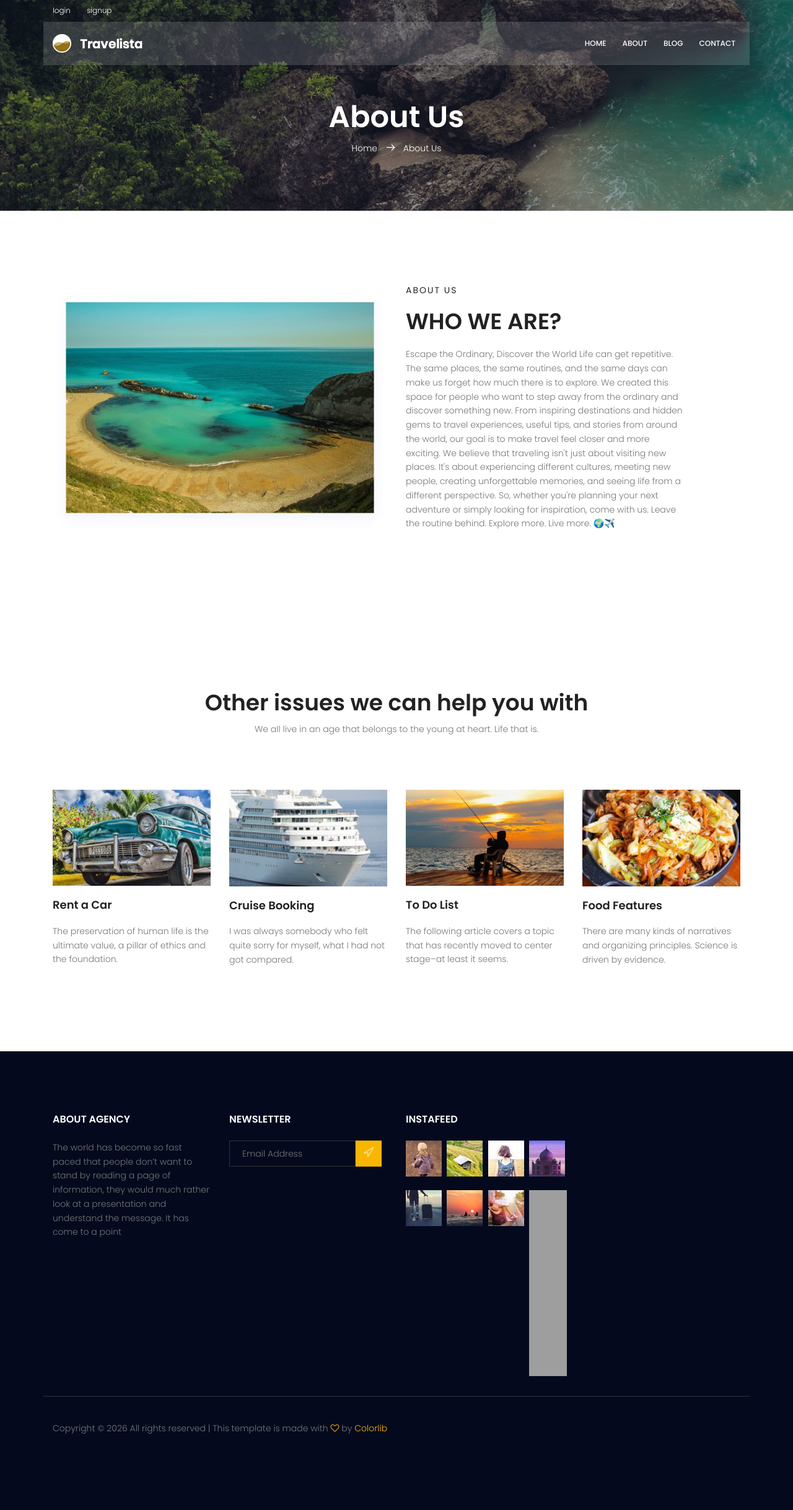
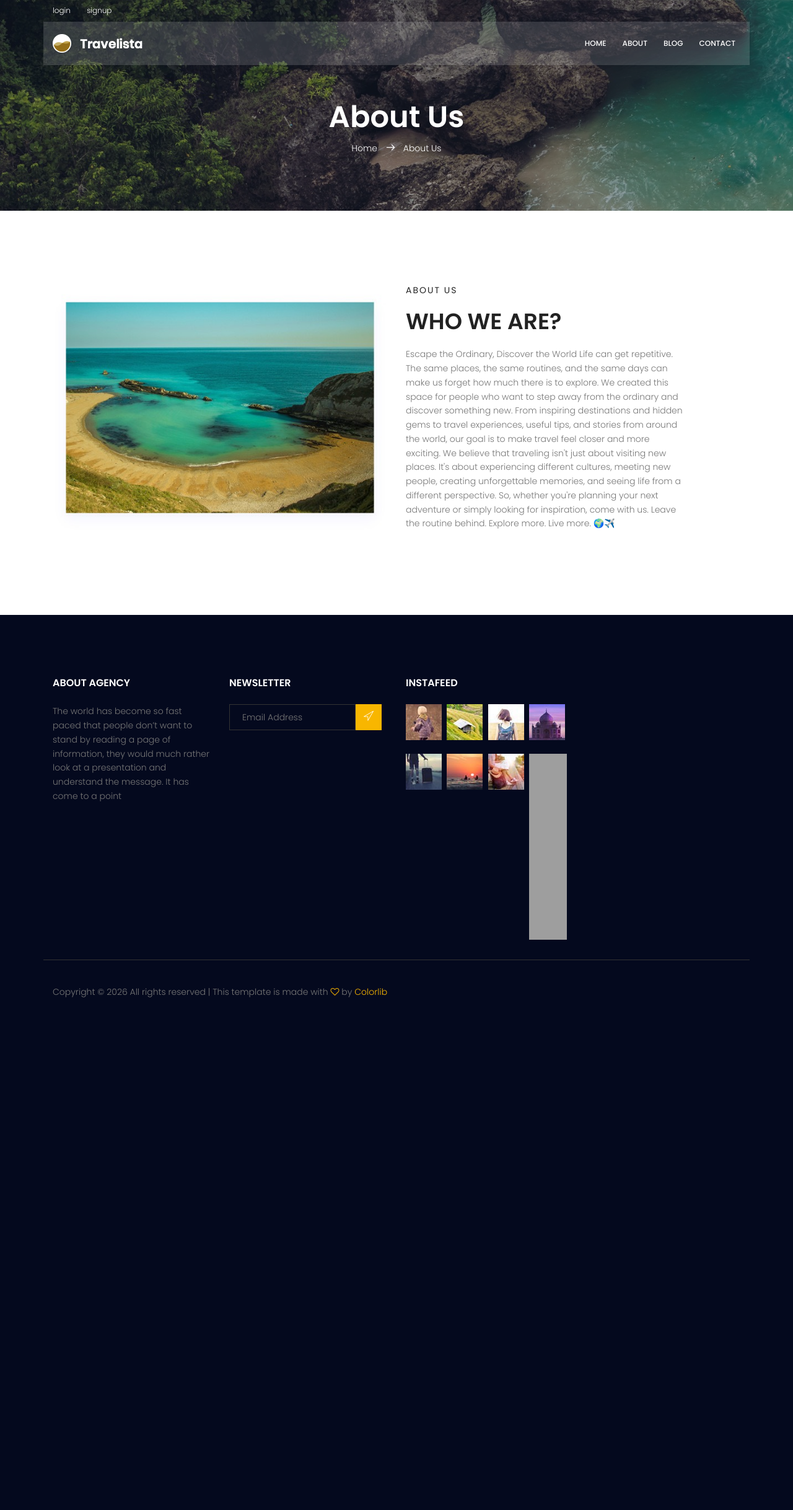
Before and after one commit to radmehrss/django-blog, a Django app: page /about in a window 1280 px wide. Shown: the whole page at 62% size. After the commit the page ends 1609 px from the top, so only its background shows below. Run offline with Django 5.2, Linux system fonts and the light colour scheme; some libraries are stand-ins or nearby versions; grey boxes are pictures that could not be loaded.

Commit message:
remove other help

```diff
--- a/templates/website/about.html
+++ b/templates/website/about.html
@@ -49,73 +49,6 @@
 </section>
 <!-- End about-info Area -->
 
-<!-- Start other-issue Area -->
-<section class="other-issue-area section-gap">
-	<div class="container">
-		<div class="row d-flex justify-content-center">
-			<div class="menu-content pb-70 col-lg-9">
-				<div class="title text-center">
-					<h1 class="mb-10">Other issues we can help you with</h1>
-					<p>We all live in an age that belongs to the young at heart. Life that is.</p>
-				</div>
-			</div>
-		</div>
-		<div class="row">
-			<div class="col-lg-3 col-md-6">
-				<div class="single-other-issue">
-					<div class="thumb">
-						<img class="img-fluid" src="{%static 'img/o1.jpg'%}" alt="">
-					</div>
-					<a href="#">
-						<h4>Rent a Car</h4>
-					</a>
-					<p>
-						The preservation of human life is the ultimate value, a pillar of ethics and the foundation.
-					</p>
-				</div>
-			</div>
-			<div class="col-lg-3 col-md-6">
-				<div class="single-other-issue">
-					<div class="thumb">
-						<img class="img-fluid" src="{%static 'img/o2.jpg'%}" alt="">
-					</div>
-					<a href="#">
-						<h4>Cruise Booking</h4>
-					</a>
-					<p>
-						I was always somebody who felt quite sorry for myself, what I had not got compared.
-					</p>
-				</div>
-			</div>
-			<div class="col-lg-3 col-md-6">
-				<div class="single-other-issue">
-					<div class="thumb">
-						<img class="img-fluid" src="{%static 'img/o3.jpg'%}" alt="">
-					</div>
-					<a href="#">
-						<h4>To Do List</h4>
-					</a>
-					<p>
-						The following article covers a topic that has recently moved to center stage–at least it seems.
-					</p>
-				</div>
-			</div>
-			<div class="col-lg-3 col-md-6">
-				<div class="single-other-issue">
-					<div class="thumb">
-						<img class="img-fluid" src="{%static 'img/o4.jpg'%}" alt="">
-					</div>
-					<a href="#">
-						<h4>Food Features</h4>
-					</a>
-					<p>
-						There are many kinds of narratives and organizing principles. Science is driven by evidence.
-					</p>
-				</div>
-			</div>
-		</div>
-	</div>
-</section>
-<!-- End other-issue Area -->
+
 
 {% endblock %}
```
